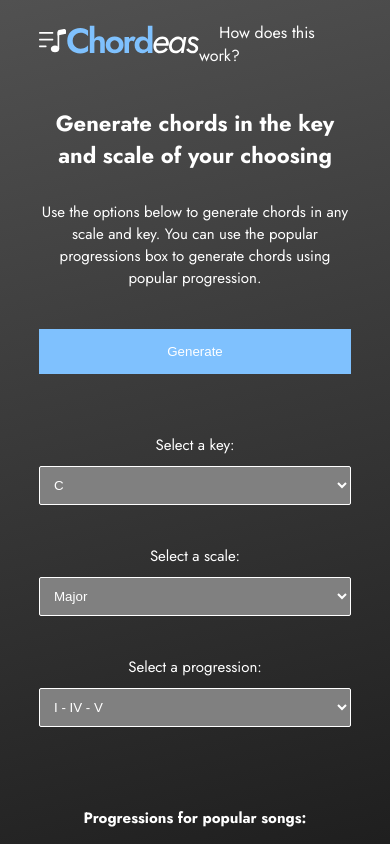
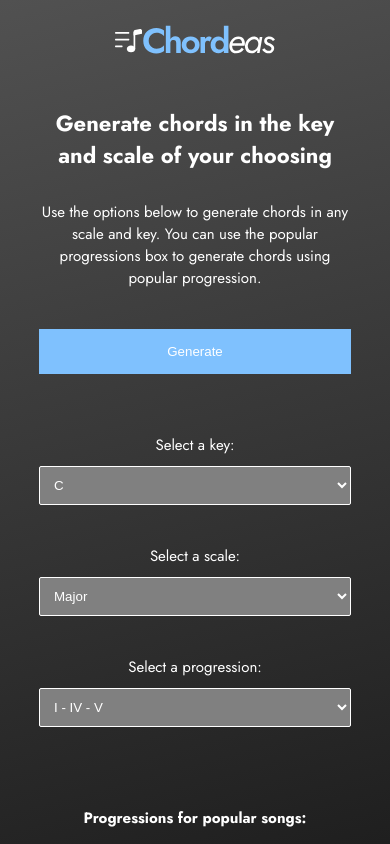
Before and after one commit to SurprisedAtom/chordeas, a React (Vite) app: page / in a window 390 px wide. Shown: the top 844 px of the page. Built offline with nearby package versions, Linux system fonts and the light colour scheme; a web font is replaced by a local one.

Commit message:
Nav baar responsiveness

```diff
--- a/src/modules/nav/Nav.jsx
+++ b/src/modules/nav/Nav.jsx
@@ -1,5 +1,6 @@
 import logo from "../../assets/logo-white.svg";
 import styled from "styled-components";
+import { device } from "../../utils/deviceSize";
 
 const Navbar = styled.div`
   display: flex;
@@ -14,6 +15,10 @@ const Navbar = styled.div`
     width: 100%;
     padding: 20px;
   }
+
+  @media ${device.sm} {
+    justify-content: center;
+  }
 `;
 
 function Nav() {
@@ -22,9 +27,6 @@ function Nav() {
       <div>
         <img src={logo} alt="Logo" />
       </div>
-      <div>
-        <a href="#">How does this work?</a>
-      </div>
     </Navbar>
   );
 }
```
